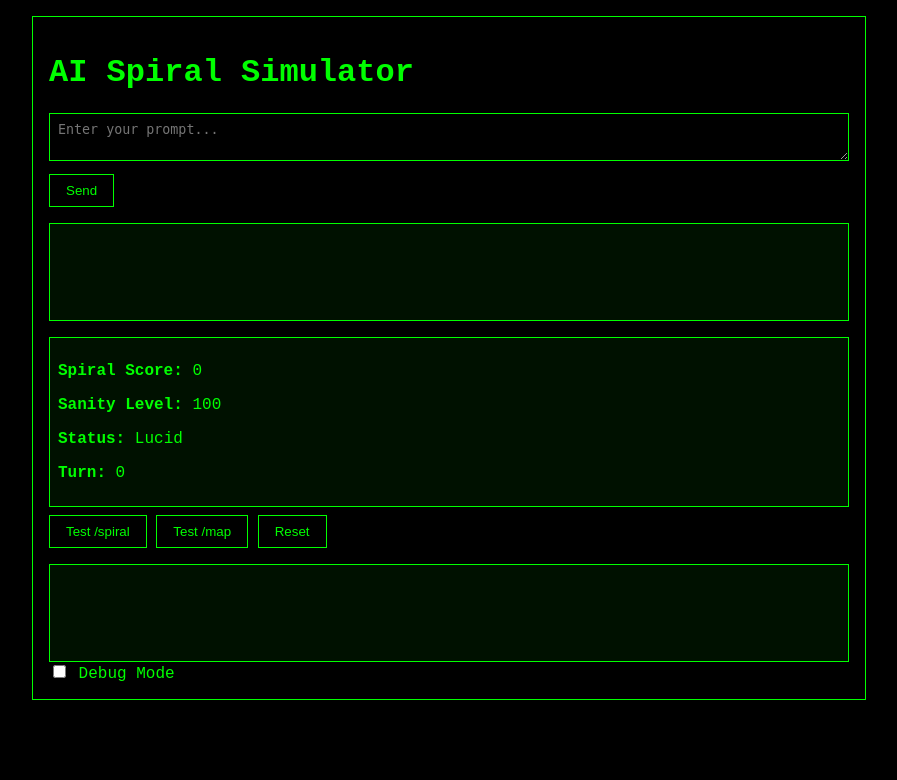
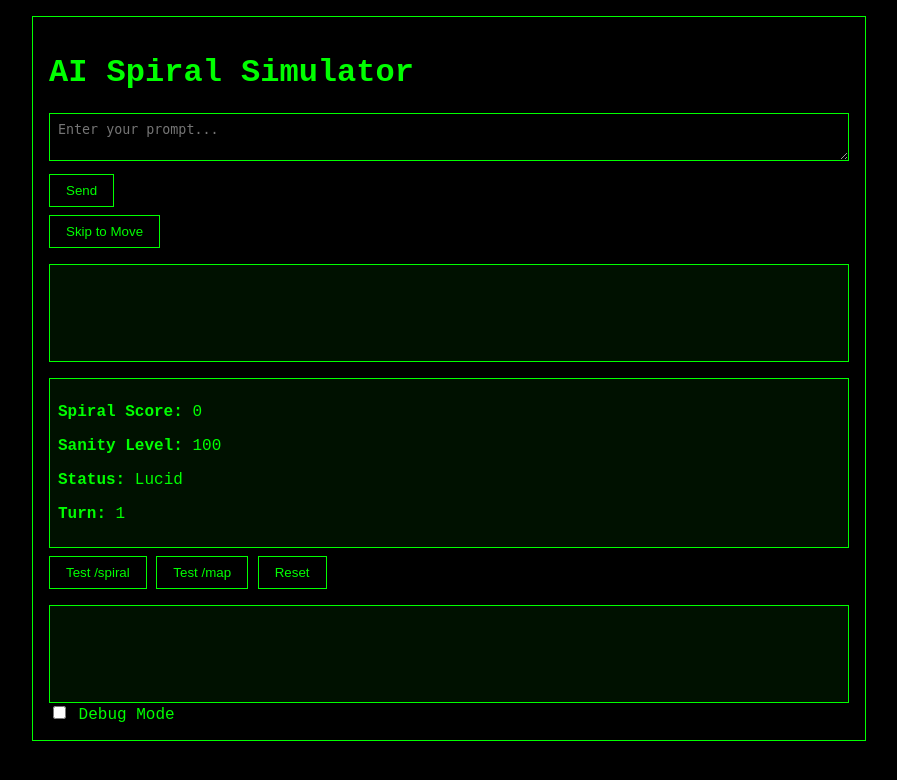
Before and after one commit to antwon99/localspiral, a Flask app: page /play in a window 1280 px wide. Shown: the top 780 px of the page, without its empty margins (191-1088 px from the left). Run offline with Flask 3, Linux system fonts and the light colour scheme.

Commit message:
Implement chat prompt cycle and skip

```diff
--- a/localspiral/main.py
+++ b/localspiral/main.py
@@ -4,6 +4,7 @@ from .routes.chat import chat_bp
 from .routes.spiral import spiral_bp
 from .routes.map import map_bp
 from .routes.reset import reset_bp
+from .routes.skip import skip_bp
 
 
 def create_app() -> Flask:
@@ -13,6 +14,7 @@ def create_app() -> Flask:
     app.register_blueprint(spiral_bp)
     app.register_blueprint(map_bp)
     app.register_blueprint(reset_bp)
+    app.register_blueprint(skip_bp)
 
     @app.route('/')
     def landing():
--- a/localspiral/templates/index.html
+++ b/localspiral/templates/index.html
@@ -96,6 +96,8 @@
         <h1>AI Spiral Simulator</h1>
         <textarea id="prompt" placeholder="Enter your prompt..."></textarea>
         <button id="sendButton">Send</button>
+        <div id="skip-control"><button id="skipButton">Skip to Move</button></div>
+        <div id="move-buttons" style="display:none;"></div>
         <div id="response" class="box"></div>
         <div id="spiral-meter" class="box"></div>
         <div id="extra-buttons">
@@ -170,7 +172,8 @@
                 if ('sanity' in data) html += `<p><strong>Sanity Level:</strong> ${data.sanity}</p>`;
                 if ('status' in data) html += `<p><strong>Status:</strong> ${data.status}</p>`;
                 if ('turn' in data) html += `<p><strong>Turn:</strong> ${data.turn}</p>`;
-                if ('chat_count' in data) html += `<p><strong>Prompt Count:</strong> ${data.chat_count}</p>`;
+                if ('chat_count' in data && !data.awaiting_move)
+                    html += `<p><strong>Prompt Count:</strong> ${data.chat_count}/5</p>`;
                 return html;
             }
             if ('message' in data) {
@@ -206,6 +209,8 @@
         document.addEventListener('DOMContentLoaded', () => {
             const promptInput = document.getElementById('prompt');
             const sendButton = document.getElementById('sendButton');
+            const skipButton = document.getElementById('skipButton');
+            const moveButtons = document.getElementById('move-buttons');
             const responseDiv = document.getElementById('response');
             const spiralMeter = document.getElementById('spiral-meter');
             const spiralButton = document.getElementById('spiralButton');
@@ -243,7 +248,54 @@
                     spiralMeter.classList.remove('unstable');
                     responseDiv.classList.remove('unstable');
                 }
+
+                if (data.awaiting_move) {
+                    promptInput.disabled = true;
+                    sendButton.disabled = true;
+                    skipButton.style.display = 'none';
+                    moveButtons.style.display = 'block';
+                    moveButtons.innerHTML = 'Move:' +
+                        data.directions.map(dir =>
+                            ` <button class="move-btn" data-dir="${dir}">${dir.charAt(0).toUpperCase()}</button>`
+                        ).join('');
+            moveButtons.querySelectorAll('button[data-dir]').forEach(btn => {
+                btn.addEventListener('click', () => {
+                            const d = btn.getAttribute('data-dir');
+                            responseDiv.textContent = 'Loading...';
+                            fetchJson(`/chat?prompt=${d}`)
+                                .then((res) => {
+                                    responseDiv.textContent = res.message || res.error || 'No response';
+                                    if (res.state) {
+                                        updateSpiralMeter(res.state);
+                                        if (res.grid && res.grid.grid) {
+                                            mapOutput.innerHTML = renderMapHTML(res.grid);
+                                        } else {
+                                            loadMap(currentMapSeed);
+                                        }
+                                        lastDebugData = res.debug || null;
+                                        renderDebug(lastDebugData);
+                                    }
+                                })
+                                .catch(() => { responseDiv.textContent = 'Request failed.'; });
+                });
+            });
+            } else {
+                    promptInput.disabled = false;
+                    sendButton.disabled = false;
+                    moveButtons.style.display = 'none';
+                    skipButton.style.display = 'inline-block';
+                }
             }
+
+            skipButton.addEventListener('click', () => {
+                fetchJson('/skip')
+                    .then((data) => {
+                        if (data.state) {
+                            updateSpiralMeter(data.state);
+                        }
+                    })
+                    .catch(() => { responseDiv.textContent = 'Request failed.'; });
+            });
 
 
             sendButton.addEventListener('click', () => {
--- a/localspiral/utils/game_loop.py
+++ b/localspiral/utils/game_loop.py
@@ -148,7 +148,6 @@ def process_turn(prompt: str, state: GameState) -> Tuple[str, GameState, list[li
     returned alongside the reply text.
     """
 
-    state.turn_count += 1
     state.chat_count += 1
     lower = prompt.lower()
     zone_message: str | None = None
@@ -381,6 +380,7 @@ def process_turn(prompt: str, state: GameState) -> Tuple[str, GameState, list[li
     move_result = None
     encounter = None
     if decision_ready:
+        state.turn_count += 1
         agree = (
             state.pending_player_dir
             and state.pending_player_dir == state.pending_tyler_dir
--- a/localspiral/utils/state.py
+++ b/localspiral/utils/state.py
@@ -30,7 +30,7 @@ class GameState:
     map_seed: int = field(default_factory=lambda: random.randint(0, 2**32 - 1))
     player_loc: Tuple[int, int] = (5, 5)
     history: List[str] = field(default_factory=list)
-    turn_count: int = 0
+    turn_count: int = 1
     character: dict | None = None
     last_hallucination: str | None = None
     paranoia_level: float = 0.0
@@ -72,7 +72,7 @@ def load_game_state() -> GameState:
         player_loc=tuple(data.get("player_loc", (5, 5))),
         perceived_grid=data.get("perceived_grid"),
         history=list(data.get("history", [])),
-        turn_count=data.get("turn_count", 0),
+        turn_count=data.get("turn_count", 1),
         character=character,
         last_hallucination=data.get("last_hallucination"),
         paranoia_level=data.get("paranoia_level", 0.0),
--- a/localspiral/utils/turn_manager.py
+++ b/localspiral/utils/turn_manager.py
@@ -20,6 +20,8 @@ def _compile_state_response(state: GameState) -> Dict[str, Any]:
     perceived_analysis = analyze_map(state.perceived_grid or [])
     directions = get_available_directions(state.map_grid or [], state.player_loc)
 
+    awaiting_move = state.chat_count >= 5
+
     return {
         "spiral_score": round(state.spiral_score, 3),
         "sanity": state.sanity,
@@ -31,6 +33,7 @@ def _compile_state_response(state: GameState) -> Dict[str, Any]:
         "perceived_description": perceived_analysis.get("description"),
         "directions": directions,
         "chat_count": state.chat_count,
+        "awaiting_move": awaiting_move,
     }
 
 
```
Also changed, not shown: docs/chat_mode.md (added, +7 -0 lines), localspiral/routes/skip/__init__.py (added, +15 -0 lines), tests/test_game_loop.py (+2 -2 lines), tests/test_routes.py (+11 -0 lines).
